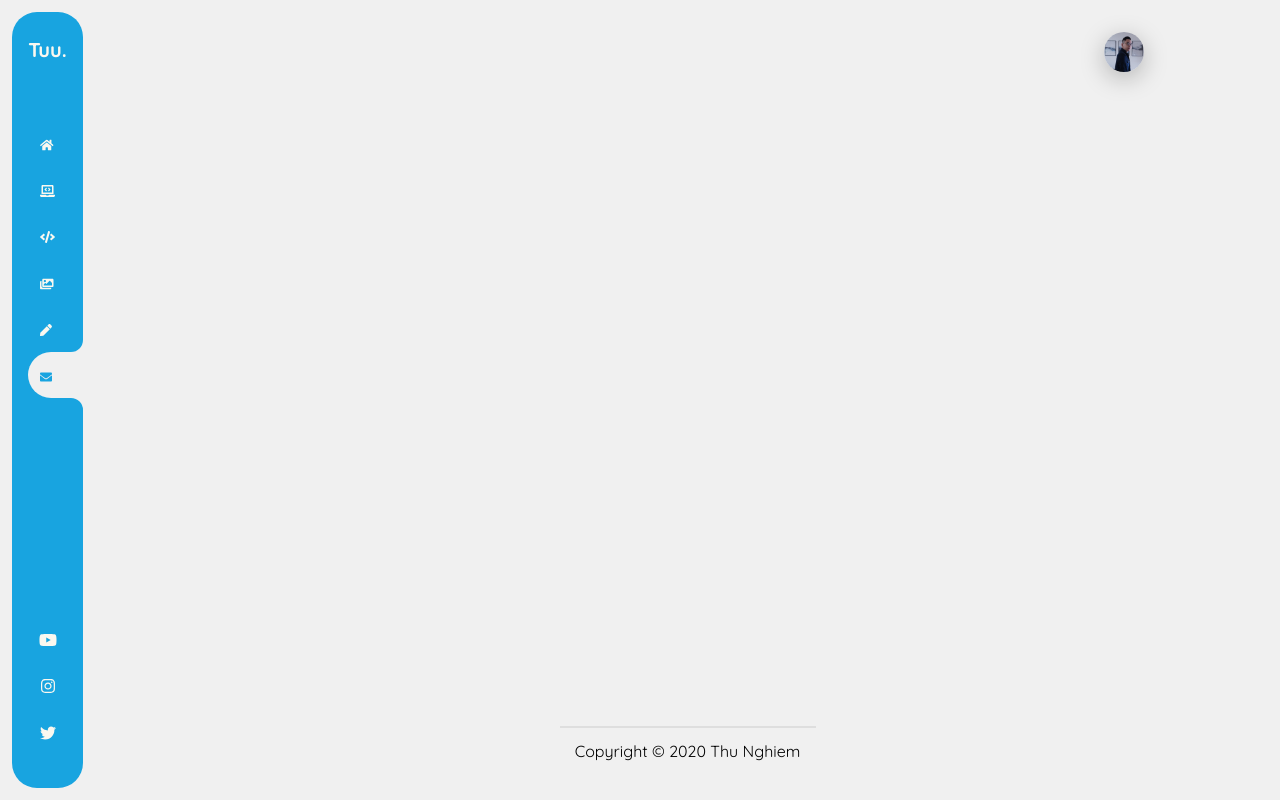
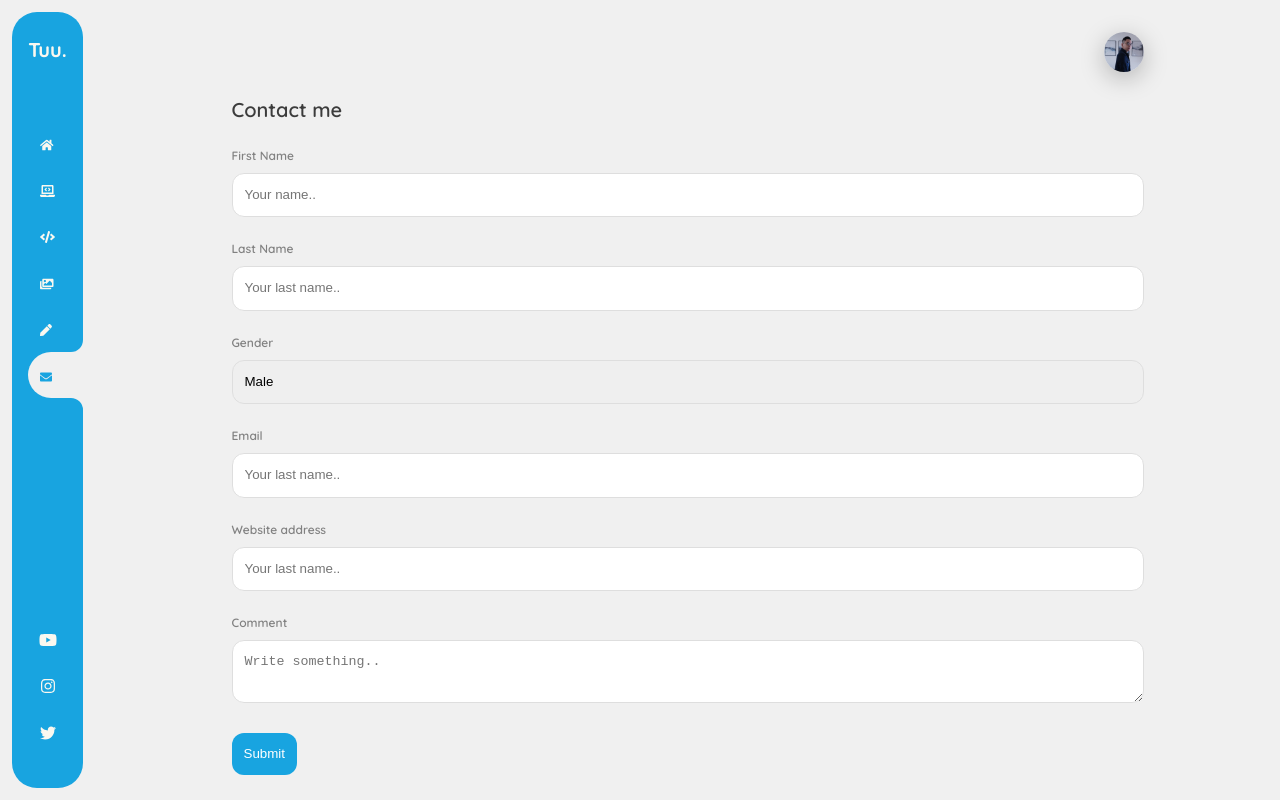
Before and after one commit to nghiemthu/personal-website, a React (Create React App) app: page /contact in a window 1280 px wide. Built offline with nearby package versions, Linux system fonts and the light colour scheme.

Commit message:
add form

```diff
--- a/src/App.js
+++ b/src/App.js
@@ -9,6 +9,7 @@ import Gallery from "views/Gallery/Gallery";
 import Skills from "views/Skills/Skills";
 import Blogs from "views/Blogs/Blogs";
 import Post from "views/Blogs/Post/Post";
+import Contact from "views/Contact/Contact";
 
 function App() {
   return (
@@ -38,6 +39,10 @@ function App() {
           <Route path="/blogs">
             <Blogs />
           </Route>
+
+          <Route path="/contact">
+            <Contact />
+          </Route>
         </Switch>
       </Template>
     </Router>
--- /dev/null
+++ b/src/components/Input/Input.js
@@ -0,0 +1,13 @@
+import React from "react";
+import styles from "./Input.module.scss";
+
+const Input = ({ label, id, ...props }) => {
+  return (
+    <div className={styles.Input}>
+      <label for={id}>{label}</label>
+      <input id={id} {...props} />
+    </div>
+  );
+};
+
+export default Input;
--- /dev/null
+++ b/src/components/Input/Input.module.scss
@@ -0,0 +1,21 @@
+@import "styles/common.scss";
+
+.Input {
+  margin-bottom: $spacing-lg;
+
+  label {
+    display: block;
+    font-size: $font-size-sm;
+    font-weight: 600;
+    color: $grey7;
+  }
+
+  input {
+    width: 100%;
+    padding: $spacing-sm;
+    border-radius: $border-radius-sm;
+    border: 1px solid $grey4;
+    box-shadow: none;
+    margin-top: $spacing-xs;
+  }
+}
--- /dev/null
+++ b/src/components/SelectInput/SelectInput.js
@@ -0,0 +1,17 @@
+import React from "react";
+import styles from "./SelectInput.module.scss";
+
+const SelectInput = ({ options, id, label, ...props }) => {
+  return (
+    <div className={styles.SelectInput} {...props}>
+      <label for={id}>{label}</label>
+      <select id={id}>
+        {options.map(({ value, label }) => (
+          <option value={value}>{label}</option>
+        ))}
+      </select>
+    </div>
+  );
+};
+
+export default SelectInput;
--- /dev/null
+++ b/src/components/SelectInput/SelectInput.module.scss
@@ -0,0 +1,24 @@
+@import "styles/common.scss";
+
+.SelectInput {
+  margin-bottom: $spacing-lg;
+
+  label {
+    display: block;
+    font-size: $font-size-sm;
+    font-weight: 600;
+    color: $grey7;
+  }
+
+  select {
+    -webkit-appearance: none;
+    -moz-appearance: none;
+    appearance: none;
+    width: 100%;
+    padding: $spacing-sm;
+    border-radius: $border-radius-sm;
+    border: 1px solid $grey4;
+    box-shadow: none;
+    margin-top: $spacing-xs;
+  }
+}
--- /dev/null
+++ b/src/components/TextArea/TextArea.js
@@ -0,0 +1,13 @@
+import React from "react";
+import styles from "./TextArea.module.scss";
+
+const TextArea = ({ label, id, ...props }) => {
+  return (
+    <div className={styles.TextArea}>
+      <label for={id}>{label}</label>
+      <textarea id={id} {...props} />
+    </div>
+  );
+};
+
+export default TextArea;
--- /dev/null
+++ b/src/components/TextArea/TextArea.module.scss
@@ -0,0 +1,21 @@
+@import "styles/common.scss";
+
+.TextArea {
+  margin-bottom: $spacing-lg;
+
+  label {
+    display: block;
+    font-size: $font-size-sm;
+    font-weight: 600;
+    color: $grey7;
+  }
+
+  textarea {
+    width: 100%;
+    padding: $spacing-sm;
+    border-radius: $border-radius-sm;
+    border: 1px solid $grey4;
+    box-shadow: none;
+    margin-top: $spacing-xs;
+  }
+}
--- a/src/styles/common.scss
+++ b/src/styles/common.scss
@@ -1,3 +1,6 @@
+$font-family: "Quicksand", "Segoe UI", "Roboto", "Oxygen", "Ubuntu", "Cantarell",
+  "Fira Sans", "Droid Sans", "Helvetica Neue", sans-serif;
+
 $primary-color: #043353;
 $secondary-color: #18a4e0;
 
--- /dev/null
+++ b/src/views/Contact/Contact.js
@@ -0,0 +1,81 @@
+import React from "react";
+import styles from "./Contact.module.scss";
+import Input from "components/Input/Input";
+import SelectInput from "components/SelectInput/SelectInput";
+import TextArea from "components/TextArea/TextArea";
+
+const Contact = () => {
+  return (
+    <div className={styles.Contact}>
+      <h4>Contact me</h4>
+
+      <form action="">
+        <Input
+          id="fname"
+          label="First Name"
+          type="text"
+          name="firstname"
+          placeholder="Your name.."
+          maxlength="25"
+          required
+        />
+
+        <Input
+          label="Last Name"
+          type="text"
+          id="lname"
+          name="lastname"
+          placeholder="Your last name.."
+          maxlength="25"
+          required
+        />
+
+        <SelectInput
+          id="gender"
+          name="gender"
+          label="Gender"
+          required
+          options={[
+            { value: "male", label: "Male" },
+            { value: "female", label: "Female" },
+            { value: "others", label: "Others" }
+          ]}
+        />
+
+        <Input
+          label="Email"
+          type="email"
+          id="emailAdrress"
+          name="emailAdrress"
+          placeholder="Your last name.."
+          maxlength="50"
+          required
+        />
+
+        <Input
+          label="Website address"
+          type="url"
+          id="emailAdrress"
+          name="lastname"
+          placeholder="Your last name.."
+          maxlength="50"
+          required
+        />
+
+        <TextArea
+          label="Comment"
+          id="comment"
+          name="comment"
+          maxlength="255"
+          required
+          placeholder="Write something.."
+        />
+
+        {/* <button type="button">Reset</button> */}
+        <button type="submit">Submit</button>
+      </form>
+    </div>
+  );
+};
+
+export default Contact;
--- /dev/null
+++ b/src/views/Contact/Contact.module.scss
@@ -0,0 +1,19 @@
+@import "styles/common.scss";
+
+.Contact {
+  margin-top: $spacing-lg;
+
+  button {
+    padding: $spacing-sm;
+    border: none;
+    background-color: $secondary-color;
+    color: white;
+    border-radius: $border-radius-sm;
+    cursor: pointer;
+    transition: background-color 0.25s ease-in-out;
+
+    &:hover {
+      background-color: $primary-color;
+    }
+  }
+}
```
